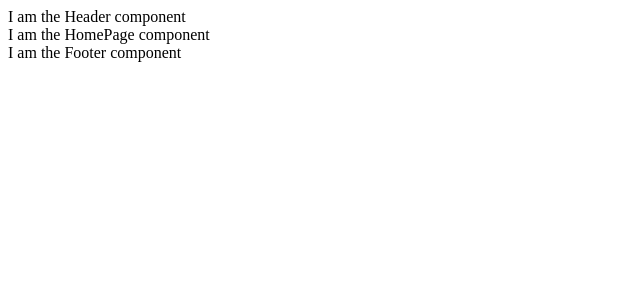
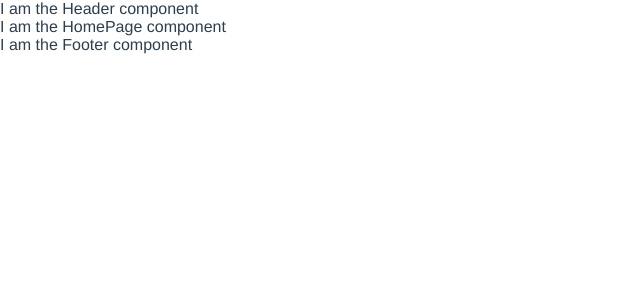
Before and after one commit to SebDelile/SebastienDelile_13_10092021, a React (Create React App) app: page / in a window 1280 px wide. Shown: the top 300 px of the page, without its empty margins (0-640 px from the left). Built offline with nearby package versions, Linux system fonts and the light colour scheme.

Commit message:
feat: add global style
add global style in /utils/style
manage CSS reset, sr-reader class and CSS variables (main padding)

```diff
--- a/src/index.jsx
+++ b/src/index.jsx
@@ -1,10 +1,12 @@
 import React from 'react';
 import ReactDOM from 'react-dom';
 import { App } from './app/App.jsx';
+import { GlobalStyle } from './utils/style/GlobalStyle.js';
 import reportWebVitals from './utils/reportWebVitals.js';
 
 ReactDOM.render(
   <React.StrictMode>
+    <GlobalStyle />
     <App />
   </React.StrictMode>,
   document.getElementById('root')
--- /dev/null
+++ b/src/utils/style/GlobalStyle.js
@@ -0,0 +1,70 @@
+import { createGlobalStyle } from 'styled-components';
+
+export const GlobalStyle = createGlobalStyle`
+/* --------------------------------------------------
+----------------------- Fonts -----------------------
+-------------------------------------------------- */
+
+* {
+  font-family: Avenir, Helvetica, Arial, sans-serif;
+  color: #2c3e50;
+}
+
+/* --------------------------------------------------
+--------------------- Variables ---------------------
+-------------------------------------------------- */
+
+:root {
+  --main-padding-no-unit: 0.065;
+  --main-padding: calc(100% * var(--main-padding-no-unit));
+
+  @media only screen and (min-width: 90rem) {
+    --main-padding: calc((100% - 90rem * (1 - 2 * var(--main-padding-no-unit))) / 2);
+  }
+}
+
+/* --------------------------------------------------
+--------------------- CSS reset ---------------------
+-------------------------------------------------- */
+
+*,
+*::after,
+*::before {
+  padding: 0;
+  margin: 0;
+  box-sizing: border-box;
+}
+
+html,
+body,
+#root {
+  height: 100%;
+}
+
+a {
+  text-decoration: inherit;
+  color: inherit;
+}
+
+button {
+  background: inherit;
+  border: inherit;
+  cursor: pointer;
+  font-size: inherit;
+}
+
+/* --------------------------------------------------
+------------------- Screen-reader -------------------
+-------------------------------------------------- */
+
+.sr-only {
+  border: 0;
+  clip: rect(0 0 0 0);
+  height: 1px;
+  margin: -1px;
+  overflow: hidden;
+  padding: 0;
+  position: absolute;
+  width: 1px;
+}
+`;
```
